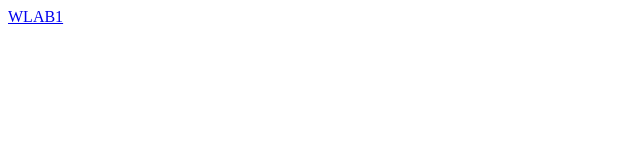
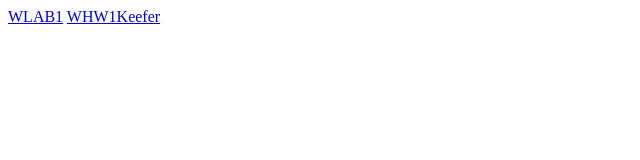
Before and after one commit to RKCTI110/RKCTI110.github.io, a plain HTML site: page index.html in a window 1280 px wide. Shown: the whole page, without its empty margins (0-640 px from the left). Drawn offline with Linux system fonts and the light colour scheme.

Commit message:
Update index.html

```diff
--- a/index.html
+++ b/index.html
@@ -1,4 +1,5 @@
 <html>
   <a href="wlab1Keefer/">WLAB1</a>
+  <a href="WHW1Keefer/">WHW1Keefer</a>
 
 </html>
```
